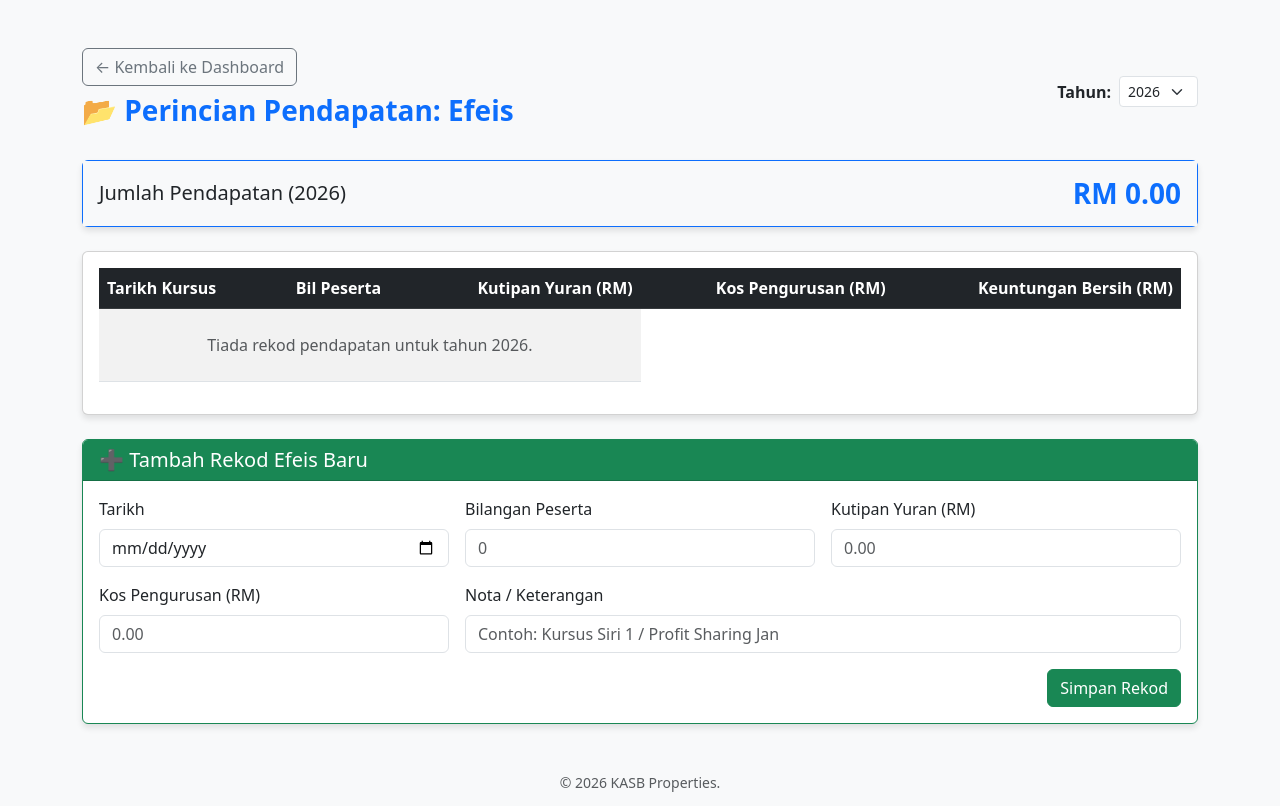
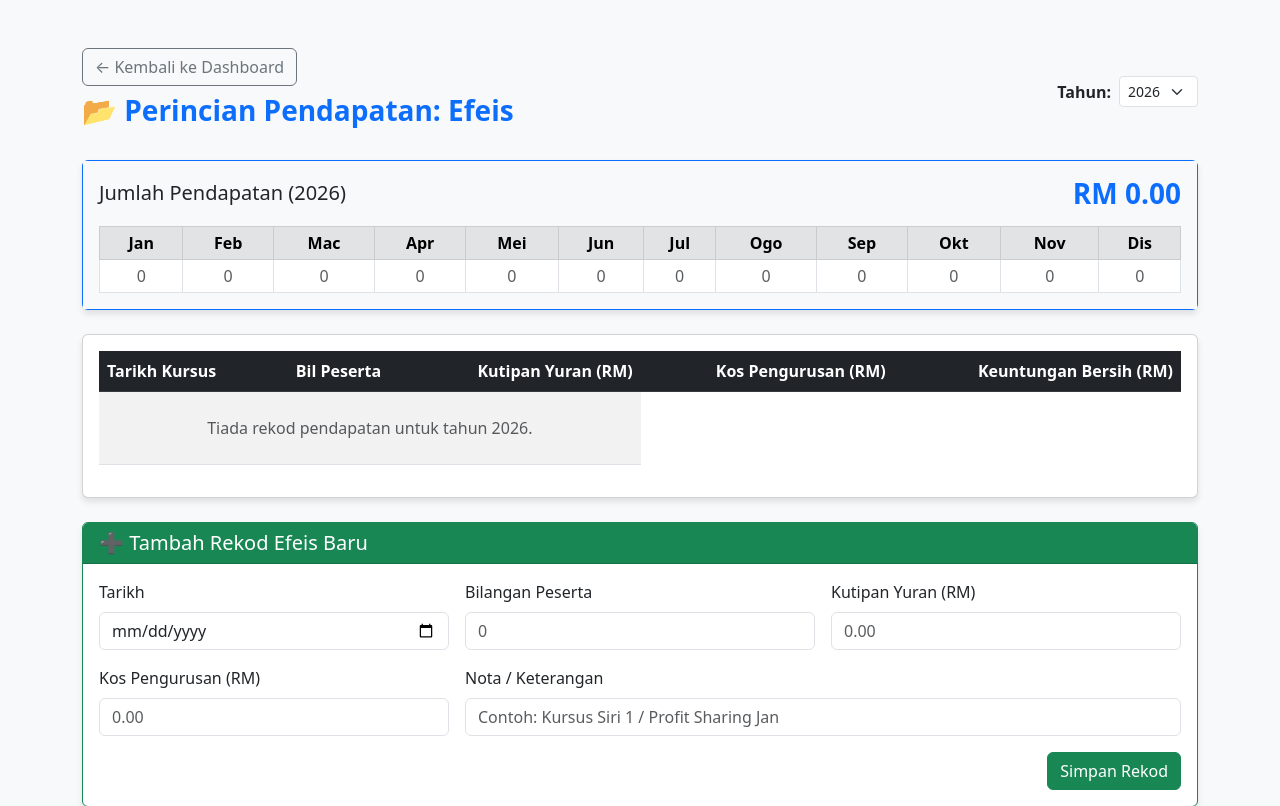
Before and after one commit to azaharrabu/sistem-sewaan-KASB, a Flask app: page /efeis in a window 1280 px wide. Shown: the top 806 px of the page. Run offline with Flask 3, Linux system fonts and the light colour scheme; data that the repository does not hold is empty.

Commit message:
Tambah jadual ringkasan bulanan untuk perincian pendapatan

```diff
--- a/app.py
+++ b/app.py
@@ -128,7 +128,13 @@ def render_income_detail(source_name):
         filtered_data = [d for d in data if d['tarikh'].startswith(str(selected_year))]
         total_income = sum(float(d['amaun']) for d in filtered_data)
 
-        return render_template('income_list.html', source=source_name, data=filtered_data, selected_year=selected_year, current_year=current_year, total_income=total_income)
+        # Agregat bulanan untuk paparan jadual
+        monthly_breakdown = {m: 0.0 for m in range(1, 13)}
+        for item in filtered_data:
+            m = int(item['tarikh'].split('-')[1])
+            monthly_breakdown[m] += float(item['amaun'])
+
+        return render_template('income_list.html', source=source_name, data=filtered_data, selected_year=selected_year, current_year=current_year, total_income=total_income, monthly_breakdown=monthly_breakdown)
 
     except Exception as e:
         return f"Ralat memuatkan data {source_name}: {e}"
--- a/templates/income_list.html
+++ b/templates/income_list.html
@@ -32,9 +32,32 @@
         </div>
 
         <div class="card border-primary mb-4">
-            <div class="card-body bg-light d-flex justify-content-between align-items-center">
-                <h5 class="mb-0">Jumlah Pendapatan ({{ selected_year }})</h5>
-                <h3 class="mb-0 fw-bold text-primary">RM {{ "{:,.2f}".format(total_income) }}</h3>
+            <div class="card-body bg-light">
+                <div class="d-flex justify-content-between align-items-center mb-3">
+                    <h5 class="mb-0">Jumlah Pendapatan ({{ selected_year }})</h5>
+                    <h3 class="mb-0 fw-bold text-primary">RM {{ "{:,.2f}".format(total_income) }}</h3>
+                </div>
+
+                <div class="table-responsive">
+                    <table class="table table-bordered table-sm text-center mb-0 bg-white">
+                        <thead class="table-secondary">
+                            <tr>
+                                <th>Jan</th><th>Feb</th><th>Mac</th><th>Apr</th><th>Mei</th><th>Jun</th><th>Jul</th><th>Ogo</th><th>Sep</th><th>Okt</th><th>Nov</th><th>Dis</th>
+                            </tr>
+                        </thead>
+                        <tbody>
+                            <tr>
+                                {% for m in range(1, 13) %}
+                                <td>
+                                    <span class="{% if monthly_breakdown[m] > 0 %}fw-bold text-dark{% else %}text-muted{% endif %}">
+                                        {{ "{:,.0f}".format(monthly_breakdown[m]) }}
+                                    </span>
+                                </td>
+                                {% endfor %}
+                            </tr>
+                        </tbody>
+                    </table>
+                </div>
             </div>
         </div>
 
```
